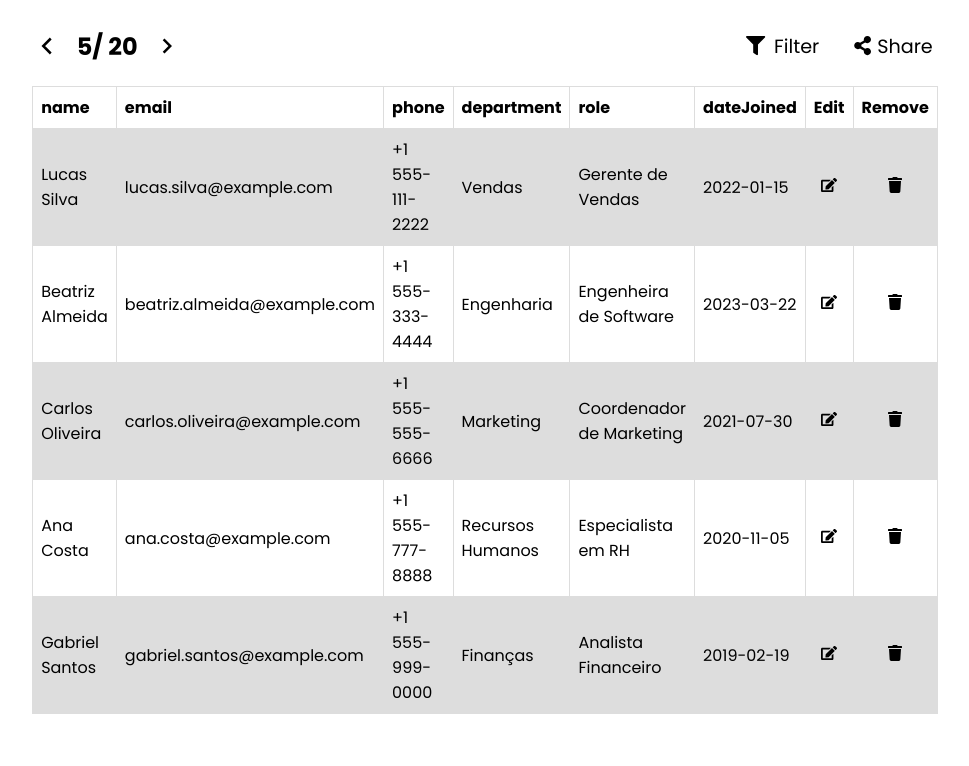
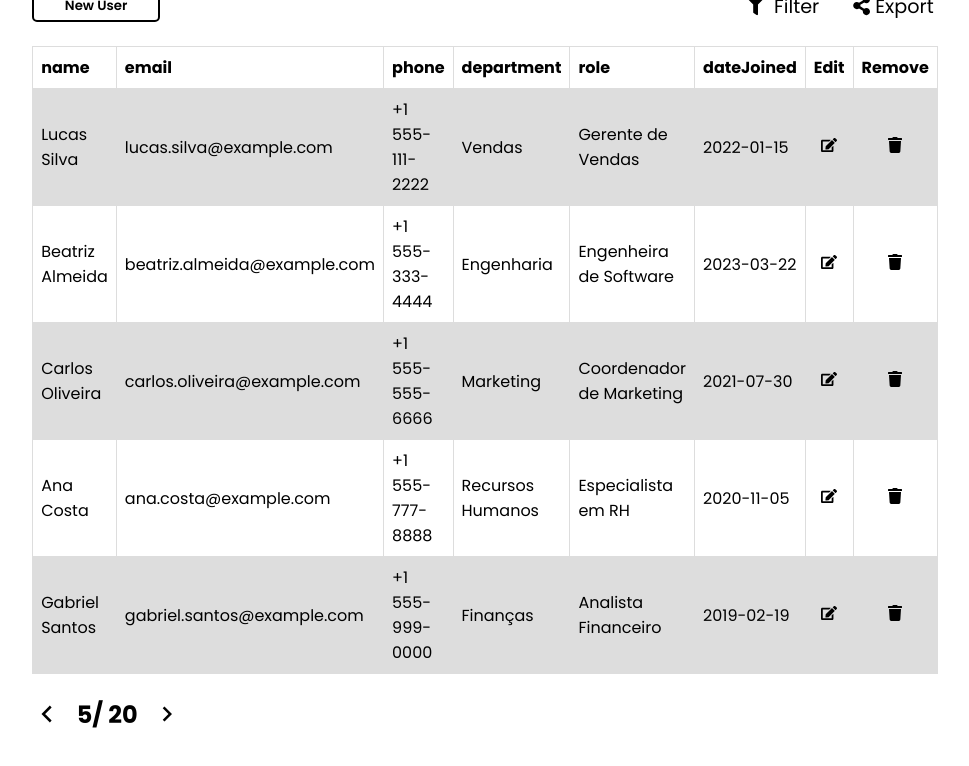
Before and after one commit to kleber-matos/RegisterExcel, a React (Vite) app: page / in a window 1280 px wide. Shown: the top 766 px of the page, without its empty margins (155-1124 px from the left). Built offline with nearby package versions, Linux system fonts and the light colour scheme.

Commit message:
:recycle: refactor: simplificando a logica das ações

```diff
--- a/src/components/Table.jsx
+++ b/src/components/Table.jsx
@@ -1,40 +1,40 @@
 import React, { useState } from "react";
+import dataUsers from "../users.json";
 import { CSVLink } from "react-csv";
+import "./style.scss";
+
+// React Icons
+import { FaEdit, FaTrash, FaFilter, FaShareAlt } from "react-icons/fa";
 import { MdNavigateNext } from "react-icons/md";
 import { GrFormPrevious } from "react-icons/gr";
-import dataUsers from "../users.json";
-import { FaEdit, FaTrash, FaFilter, FaShareAlt } from "react-icons/fa";
-
-import "./style.scss";
 
 export default function App() {
+  // States
   const [paginacao, setPaginacao] = useState(5);
+  const [users, setUsers] = useState(dataUsers);
 
-  //Vou arrumar ja ja
+  // Logicas dos botoes de paginação.
   const pages = (valor) => {
-    if (valor == "+" && dataUsers.length > paginacao) {
+    const increment = valor == "+" && users.length > paginacao;
+    const decrement = valor == "-" && paginacao > 5;
+
+    if (increment) {
       setPaginacao((prev) => prev + 5);
-    }
-    if (valor == "-" && paginacao > 5) {
+    } else if (decrement) {
       setPaginacao((prev) => prev - 5);
     }
+  };
+
+  // O 'prev' em situações que o estado pode mudar rapidamente, garante que você sempre esteja lidando com a versão mais atualizada do estado.
+  const removeUser = (id) => {
+    if (users.length > 5) setUsers((prev) => prev.filter((e) => e.id !== id));
   };
 
   return (
     <>
       <main>
         <section className="menu">
-          <div className="paginacao">
-            <button onClick={() => pages("-")}>
-              <GrFormPrevious />
-            </button>
-            <h2>
-              {paginacao}/ {dataUsers.length}
-            </h2>
-            <button onClick={() => pages("+")}>
-              <MdNavigateNext />
-            </button>
-          </div>
+          <button className="addUser">New User</button>
 
           <div className="filter">
             <button>
@@ -44,10 +44,10 @@ export default function App() {
 
             <CSVLink
               className="share"
-              data={dataUsers.slice(paginacao - 5, paginacao)}
+              data={users.slice(paginacao - 5, paginacao)}
             >
               <FaShareAlt />
-              Share
+              Export
             </CSVLink>
           </div>
         </section>
@@ -65,7 +65,7 @@ export default function App() {
               <th>Remove</th>
             </tr>
 
-            {dataUsers
+            {users
               .slice(paginacao - 5, paginacao)
               .map(
                 ({ id, name, email, phone, department, role, dateJoined }) => (
@@ -79,13 +79,24 @@ export default function App() {
                     <td className="action">
                       <FaEdit />
                     </td>
-                    <td className="action">
+                    <td onClick={() => removeUser(id)} className="action">
                       <FaTrash />
                     </td>
                   </tr>
                 )
               )}
           </table>
+          <div className="paginacao">
+            <button onClick={() => pages("-")}>
+              <GrFormPrevious />
+            </button>
+            <h2>
+              {paginacao}/ {users.length}
+            </h2>
+            <button onClick={() => pages("+")}>
+              <MdNavigateNext />
+            </button>
+          </div>
         </section>
       </main>
     </>
--- a/src/components/style.scss
+++ b/src/components/style.scss
@@ -26,15 +26,16 @@ tr:nth-child(even) {
   display: flex;
   align-items: center;
   justify-content: space-between;
+  // border: solid;
 }
 
 .paginacao {
-  //   border: solid;
   width: 20%;
   display: flex;
   align-items: center;
   justify-content: space-between;
   max-width: 150px;
+  height: 10vh;
 }
 
 .paginacao button {
@@ -73,3 +74,21 @@ tr:nth-child(even) {
     color: rgb(4, 0, 255);
   }
 }
+
+.addUser {
+  width: 10vw;
+  max-width: 150px;
+  height: 4vh;
+  font-weight: 600;
+  background-color: transparent;
+  border: solid 2.5px;
+  border-radius: 5px;
+  cursor: pointer;
+
+  &:hover {
+    transition: 0.8s;
+    max-width: 153px;
+    font-size: 1rem;
+    height: 4.3vh;
+  }
+}
```
